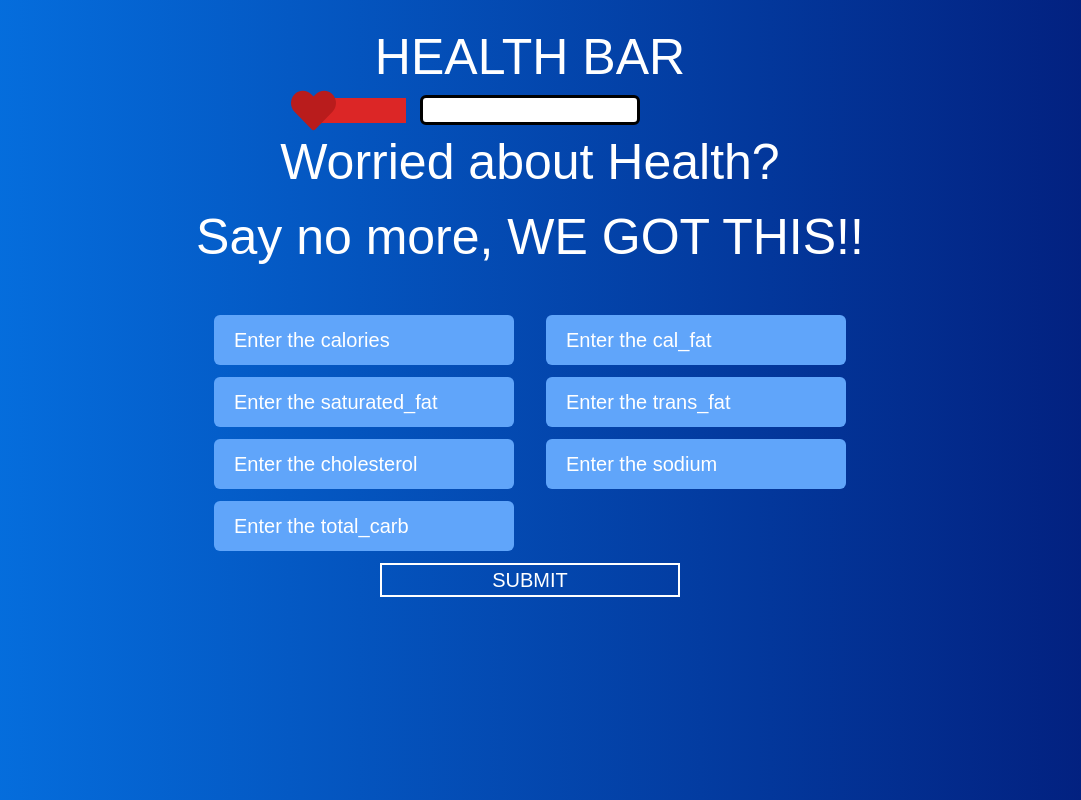
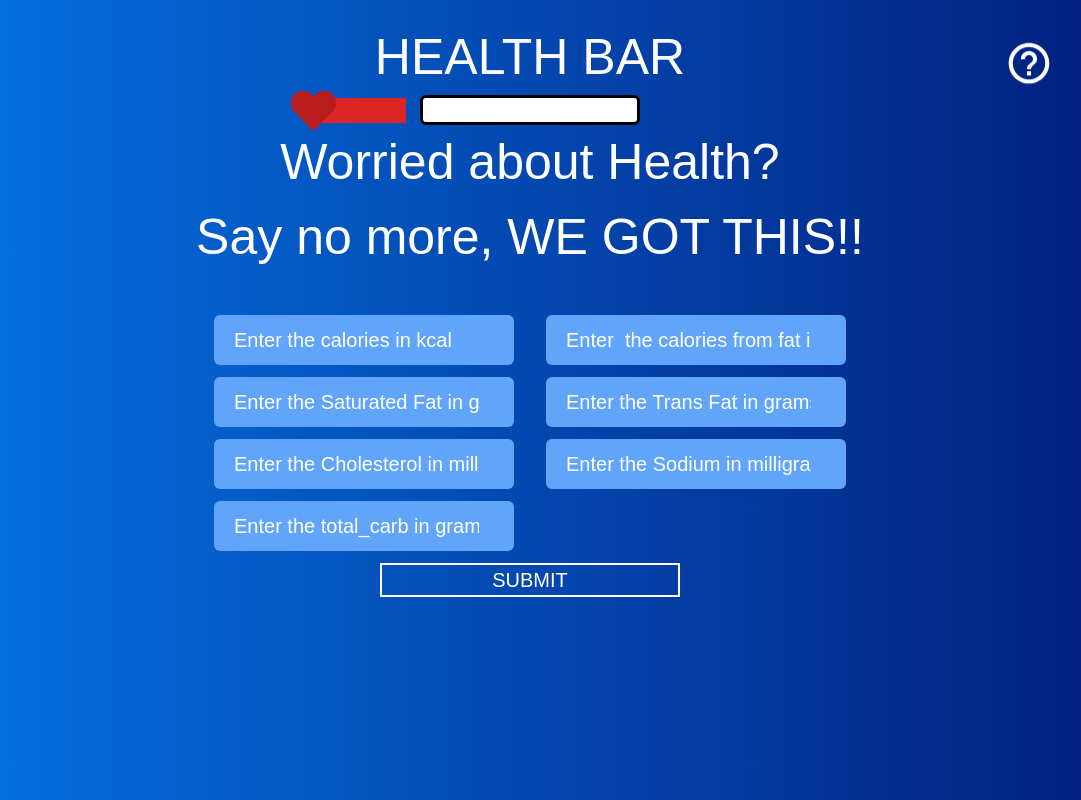
Before and after one commit to ranjithkumar404/Hack-For-Health, a React (Create React App) app: page / in a window 1280 px wide. Shown: the whole page, without its empty margins (110-1191 px from the left). Built offline with nearby package versions, Linux system fonts and the light colour scheme.

Commit message:
new page added

```diff
--- a/package.json
+++ b/package.json
@@ -14,7 +14,9 @@
     "react": "^18.2.0",
     "react-dom": "^18.2.0",
     "react-icons": "^5.0.1",
+    "react-router-dom": "^6.21.2",
     "react-scripts": "5.0.1",
+    "react-tilt": "^1.0.2",
     "web-vitals": "^2.1.4"
   },
   "scripts": {
--- a/src/App.js
+++ b/src/App.js
@@ -1,14 +1,20 @@
 
+import Help from "./Components/Help";
 import Home from "./Components/Home";
 
-
+import {BrowserRouter as Router,Routes,Route} from "react-router-dom"
 
 function App() {
   return (
   <>
   <div className=" p-[20px] text-white min-h-screen bg-gradient-to-r from-[#0575E6] to-[#021B79]">
+  <Router>
+    <Routes>
+      <Route path="/" element={ <Home/>}/>
+      <Route path="/help" element={ <Help/>}/>
+    </Routes>
+  </Router>
 
-  <Home/>
 
   </div>
   </>
--- /dev/null
+++ b/src/Components/Help.jsx
@@ -0,0 +1,20 @@
+import React from 'react'
+import Tilt from 'react-tilt';
+const Help = () => {
+  return (
+    <div className='grid text-[20px] gap-10   sm:grid-cols-2 md:grid-cols-3'>
+         <Tilt options={{ max: 25, scale: 1.05 }}>
+         <div className='border-2 rounded-lg border-white p-3'><p className='text-center underline text-[25px]'>Calories (kcal)</p> Calories are a measure of the energy content in food. The body uses calories from food for various functions, including physical activity, maintaining body temperature, and basic physiological processes.</div>
+         </Tilt>
+
+<div className='border-2 rounded-lg border-white p-3'> <p className='text-center underline text-[25px]'>Calories from Fat</p> This represents the portion of total calories in a food item that comes from fats. It's a subcategory of total calories and indicates how much energy is derived from fats.</div>
+<div className='border-2 rounded-lg border-white p-3'> <p className='text-center underline text-[25px]'>Saturated Fat</p> Saturated fat is a type of dietary fat. Consuming too much saturated fat can raise levels of LDL cholesterol (often referred to as "bad" cholesterol) in the blood, which may increase the risk of heart disease.</div>
+<div className='border-2 rounded-lg border-white p-3'><p className='text-center underline text-[25px]'>Trans Fat</p>Trans fat is a type of unsaturated fat that can have detrimental health effects. It is often found in processed and fried foods. High intake of trans fat has been associated with an increased risk of heart disease.</div>
+     <div className='border-2 rounded-lg border-white p-3'><p className='text-center underline text-[25px]'>Cholesterol </p> Cholesterol is a waxy, fat-like substance present in cells. It is essential for building cell membranes and hormones. However, high levels of cholesterol in the blood may contribute to cardiovascular diseases.</div>
+     <div className='border-2 rounded-lg border-white p-3'><p className='text-center underline text-[25px]'>Sodium</p> Sodium is a mineral that's essential for various bodily functions, including maintaining fluid balance and proper nerve and muscle function. However, excessive sodium intake, often in the form of table salt, is linked to high blood pressure and other health issues.</div>
+     <div className='border-2 rounded-lg border-white p-3'><p className='text-center underline text-[25px]'>Total Carbohydrates</p> Carbohydrates are a primary source of energy. Total carbohydrates include sugars, dietary fiber, and other starches. Monitoring carbohydrate intake is important, especially for individuals managing conditions like diabetes.</div>
+    </div>
+  )
+}
+
+export default Help
--- a/src/Components/Home.jsx
+++ b/src/Components/Home.jsx
@@ -1,7 +1,8 @@
 import React, { useEffect, useState } from 'react';
+import { Link } from 'react-router-dom';
 import { FaHeart } from 'react-icons/fa';
 import axios from 'axios';
-
+import { IoMdHelpCircleOutline } from "react-icons/io";
 const Home = () => {
   const [cal, setCal] = useState('');
   const [calFat, setCalFat] = useState('');
@@ -71,6 +72,7 @@ const Home = () => {
     <div className='flex flex-col space-y-10 justify-center items-center'>
       <div className='text-center text-[50px]'>
         <h1 className='head '>HEALTH BAR</h1>
+       <Link to='/help'> <IoMdHelpCircleOutline className='fixed animate-bounce top-[5%] left-[87%]' /></Link>
         <div className='flex  items-center relative justify-center'>
           <FaHeart className='text-xl z-30 absolute left-[95px] text-red-700' size={45} />
           <div className='bg-white z-10  border-[3px] border-black w-[220px]  rounded-md h-[30px]'></div>
@@ -83,14 +85,14 @@ const Home = () => {
        <div className='grid  place-items-center gap-3   md:flex md:space-x-5'>
        <input
           className='bg-blue-400 focus:outline-none p-5 rounded-md placeholder-white w-[300px]  h-[50px]'
-          placeholder='Enter the calories'
+          placeholder='Enter the calories in kcal'
           value={cal} required
           onChange={(e) => setCal(e.target.value)}
           type='number'
         />
         <input
           className='bg-blue-400 focus:outline-none p-5 rounded-md placeholder-white w-[300px]  h-[50px]'
-          placeholder='Enter the cal_fat'
+          placeholder='Enter  the calories from fat in kcal'
           value={calFat} required
           onChange={(e) => setCalFat(e.target.value)}
           type='number'
@@ -99,14 +101,14 @@ const Home = () => {
        <div className='grid  place-items-center gap-3   md:flex md:space-x-5'>
        <input
           className='bg-blue-400 focus:outline-none p-5 rounded-md placeholder-white w-[300px]  h-[50px]'
-          placeholder='Enter the saturated_fat'
+          placeholder='Enter the Saturated Fat in grams'
           value={sat} required
           onChange={(e) => setSat(e.target.value)}
           type='number'
         />
         <input
           className='bg-blue-400 focus:outline-none p-5 rounded-md placeholder-white w-[300px]  h-[50px]'
-          placeholder='Enter the trans_fat'
+          placeholder='Enter the Trans Fat in grams'
           value={tran} required
           onChange={(e) => setTran(e.target.value)}
           type='number'
@@ -115,14 +117,14 @@ const Home = () => {
      <div className='grid  place-items-center gap-3   md:flex md:space-x-5'>
      <input
           className='bg-blue-400 focus:outline-none p-5 rounded-md placeholder-white w-[300px]  h-[50px]'
-          placeholder='Enter the cholesterol'
+          placeholder='Enter the Cholesterol in milliograms'
           value={chol} required
           onChange={(e) => setChol(e.target.value)}
           type='number'
         />
         <input
           className='bg-blue-400 focus:outline-none p-5 rounded-md placeholder-white w-[300px]  h-[50px]'
-          placeholder='Enter the sodium'
+          placeholder='Enter the Sodium in milligrams'
           value={sodium} required
           onChange={(e) => setSodium(e.target.value)}
           type='number'
@@ -131,7 +133,7 @@ const Home = () => {
        <div className='grid  place-items-center gap-3   md:flex md:space-x-5'>
          <input
           className='bg-blue-400 focus:outline-none p-5 rounded-md placeholder-white w-[300px]  h-[50px]'
-          placeholder='Enter the total_carb'
+          placeholder='Enter the total_carb in grams'
           value={carb} required
           onChange={(e) => setCarb(e.target.value)}
           type='number'
```
Also changed, not shown: 1 other file (tests, documents, lock files or other folders).
